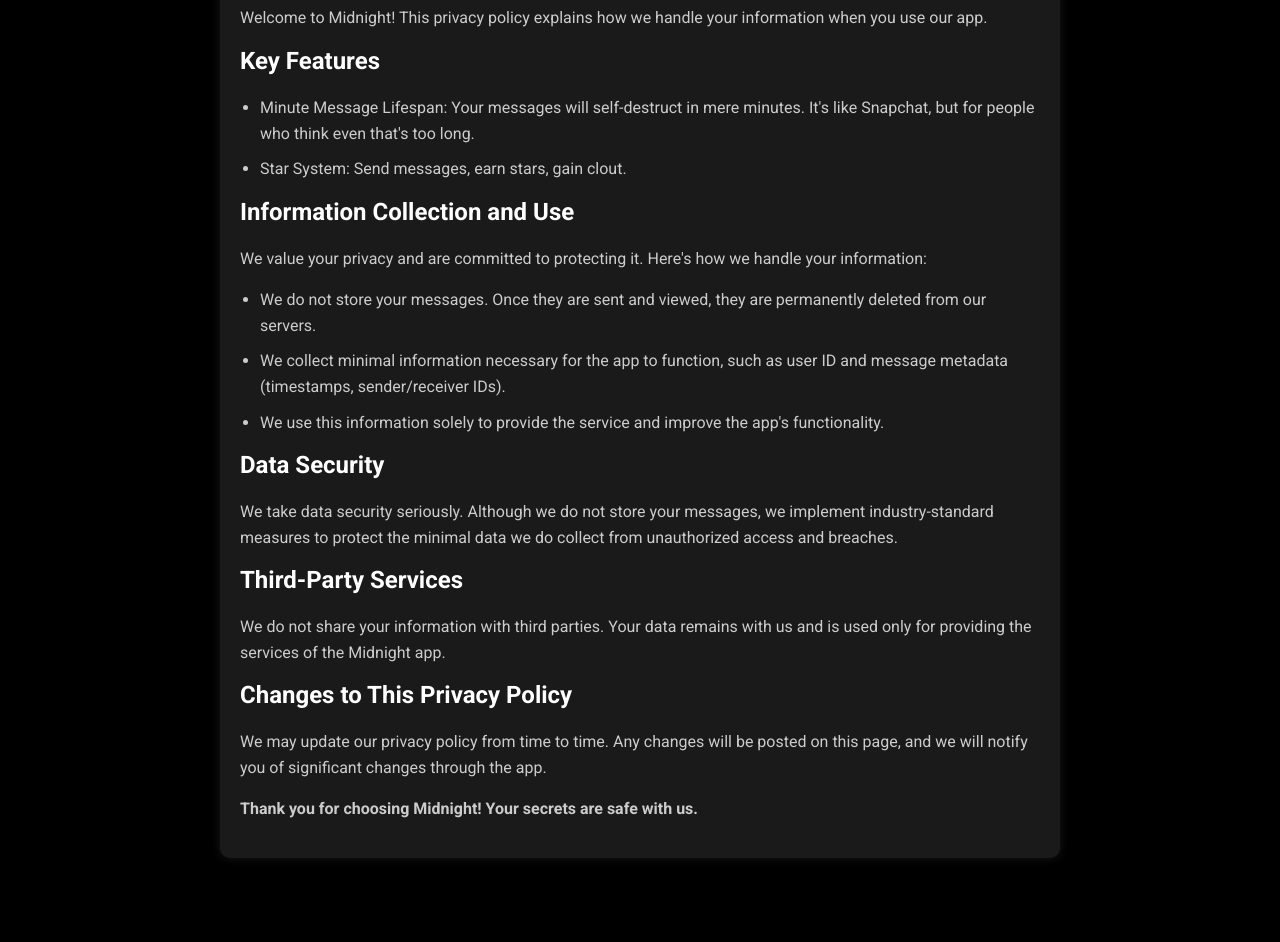
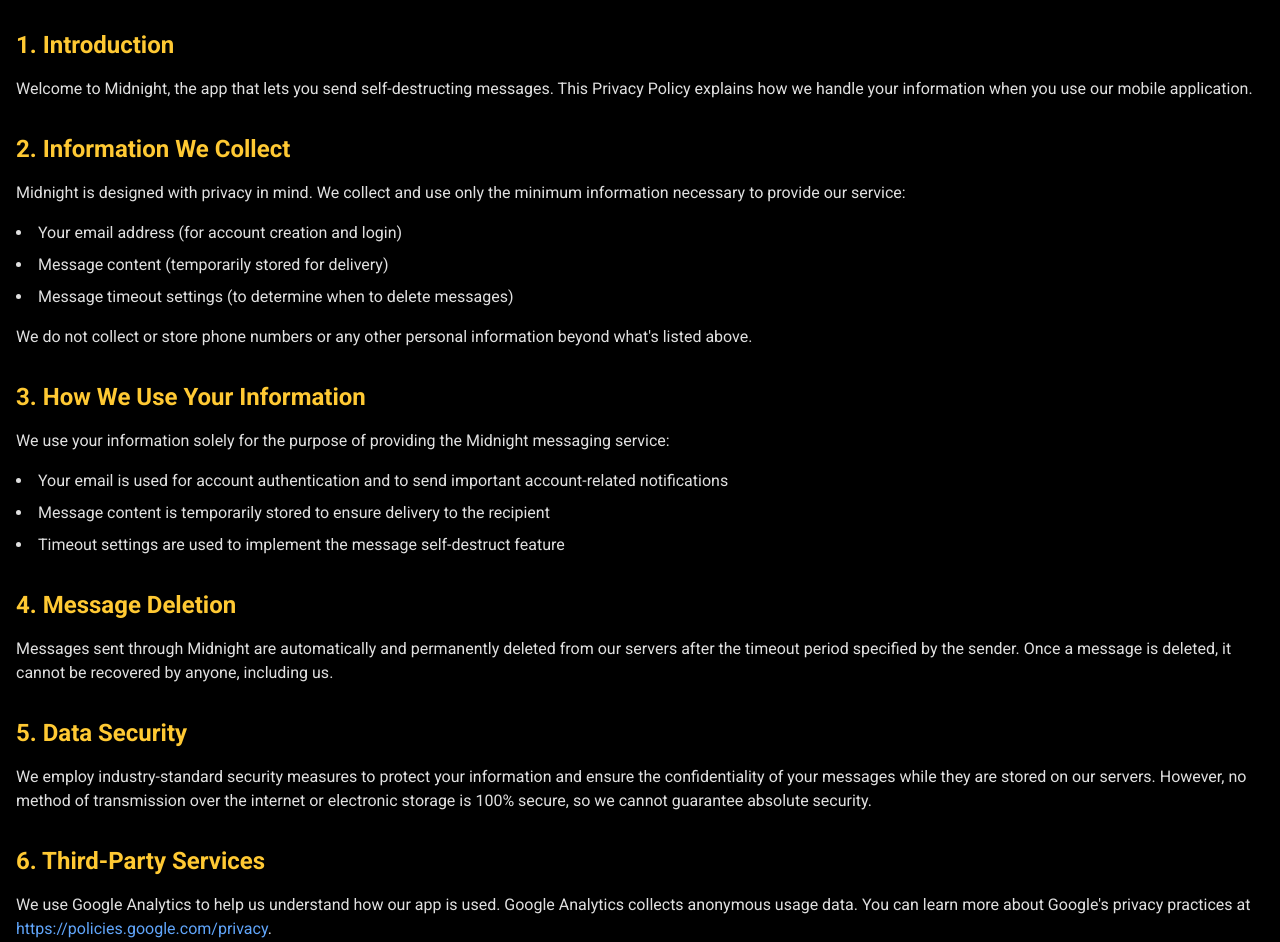
Before and after one commit to Ryguy-1/midnight-website, a plain HTML site: page index.html in a window 1280 px wide. Shown: the part 124-1066 px from the top of the page. Before the commit the page ends 1032 px from the top, so only its background shows below. Drawn offline with nearby package versions, Linux system fonts and the light colour scheme.

Commit message:
good privacy policy

```diff
--- a/index.html
+++ b/index.html
@@ -3,133 +3,149 @@
   <head>
     <meta charset="UTF-8" />
     <meta name="viewport" content="width=device-width, initial-scale=1.0" />
-    <title>Privacy Policy - Midnight App</title>
+    <title>Midnight App - Privacy Policy</title>
     <link
-      href="https://fonts.googleapis.com/css2?family=Roboto:wght@400;700&display=swap"
+      href="https://cdnjs.cloudflare.com/ajax/libs/tailwindcss/2.2.19/tailwind.min.css"
       rel="stylesheet"
     />
     <style>
+      @import url("https://fonts.googleapis.com/css2?family=Roboto:wght@300;400;700&display=swap");
       body {
         font-family: "Roboto", sans-serif;
-        margin: 0;
-        padding: 0;
-        background-color: #000;
-        color: #fff;
-        overflow-x: hidden;
+        background-color: #000000;
+        color: #e0e0e0;
       }
-      .container {
-        max-width: 800px;
-        margin: 50px auto;
-        padding: 20px;
-        background-color: #1a1a1a;
-        box-shadow: 0 0 10px rgba(255, 255, 255, 0.1);
-        border-radius: 10px;
-        animation: fadeIn 1s ease-in-out;
+      .accent-color {
+        color: #ffc933;
       }
-      h1,
-      h2 {
-        color: #fff;
-        margin-top: 0;
-      }
-      p,
-      ul {
-        line-height: 1.6;
-        color: #ccc;
-      }
-      ul {
-        padding-left: 20px;
-      }
-      ul li {
-        margin-bottom: 10px;
-      }
-      @keyframes fadeIn {
-        from {
-          opacity: 0;
-          transform: translateY(20px);
-        }
-        to {
-          opacity: 1;
-          transform: translateY(0);
-        }
-      }
-      @media (max-width: 600px) {
-        .container {
-          margin: 20px;
-          padding: 15px;
-        }
-        h1 {
-          font-size: 1.5rem;
-        }
-        h2 {
-          font-size: 1.25rem;
-        }
+      .accent-border {
+        border-color: #ffc933;
       }
     </style>
   </head>
-  <body>
-    <div class="container">
-      <h1>Privacy Policy</h1>
-      <p>
-        Welcome to Midnight! This privacy policy explains how we handle your
-        information when you use our app.
+  <body class="min-h-screen flex flex-col">
+    <header class="py-6 border-b accent-border">
+      <div class="container mx-auto px-4">
+        <h1 class="text-4xl font-bold text-center accent-color">Midnight</h1>
+        <p class="text-center mt-2 text-gray-400">Privacy Policy</p>
+      </div>
+    </header>
+
+    <main class="flex-grow container mx-auto px-4 py-8">
+      <section class="mb-8">
+        <h2 class="text-2xl font-semibold mb-4 accent-color">
+          1. Introduction
+        </h2>
+        <p class="mb-4">
+          Welcome to Midnight, the app that lets you send self-destructing
+          messages. This Privacy Policy explains how we handle your information
+          when you use our mobile application.
         </p>
+      </section>
 
-      <h2>Key Features</h2>
-      <ul>
+      <section class="mb-8">
+        <h2 class="text-2xl font-semibold mb-4 accent-color">
+          2. Information We Collect
+        </h2>
+        <p class="mb-4">
+          Midnight is designed with privacy in mind. We collect and use only the
+          minimum information necessary to provide our service:
+        </p>
+        <ul class="list-disc list-inside space-y-2 mb-4">
+          <li>Your email address (for account creation and login)</li>
+          <li>Message content (temporarily stored for delivery)</li>
           <li>
-          Minute Message Lifespan: Your messages will self-destruct in mere
-          minutes. It's like Snapchat, but for people who think even that's too
-          long.
+            Message timeout settings (to determine when to delete messages)
           </li>
-        <li>Star System: Send messages, earn stars, gain clout.</li>
         </ul>
+        <p class="mb-4">
+          We do not collect or store phone numbers or any other personal
+          information beyond what's listed above.
+        </p>
+      </section>
 
-      <h2>Information Collection and Use</h2>
-      <p>
-        We value your privacy and are committed to protecting it. Here's how we
-        handle your information:
+      <section class="mb-8">
+        <h2 class="text-2xl font-semibold mb-4 accent-color">
+          3. How We Use Your Information
+        </h2>
+        <p class="mb-4">
+          We use your information solely for the purpose of providing the
+          Midnight messaging service:
         </p>
-      <ul>
+        <ul class="list-disc list-inside space-y-2 mb-4">
           <li>
-          We do not store your messages. Once they are sent and viewed, they are
-          permanently deleted from our servers.
+            Your email is used for account authentication and to send important
+            account-related notifications
           </li>
           <li>
-          We collect minimal information necessary for the app to function, such
-          as user ID and message metadata (timestamps, sender/receiver IDs).
+            Message content is temporarily stored to ensure delivery to the
+            recipient
           </li>
           <li>
-          We use this information solely to provide the service and improve the
-          app's functionality.
+            Timeout settings are used to implement the message self-destruct
+            feature
           </li>
         </ul>
+      </section>
 
-      <h2>Data Security</h2>
-      <p>
-        We take data security seriously. Although we do not store your messages,
-        we implement industry-standard measures to protect the minimal data we
-        do collect from unauthorized access and breaches.
+      <section class="mb-8">
+        <h2 class="text-2xl font-semibold mb-4 accent-color">
+          4. Message Deletion
+        </h2>
+        <p class="mb-4">
+          Messages sent through Midnight are automatically and permanently
+          deleted from our servers after the timeout period specified by the
+          sender. Once a message is deleted, it cannot be recovered by anyone,
+          including us.
         </p>
+      </section>
 
-      <h2>Third-Party Services</h2>
-      <p>
-        We do not share your information with third parties. Your data remains
-        with us and is used only for providing the services of the Midnight app.
+      <section class="mb-8">
+        <h2 class="text-2xl font-semibold mb-4 accent-color">
+          5. Data Security
+        </h2>
+        <p class="mb-4">
+          We employ industry-standard security measures to protect your
+          information and ensure the confidentiality of your messages while they
+          are stored on our servers. However, no method of transmission over the
+          internet or electronic storage is 100% secure, so we cannot guarantee
+          absolute security.
         </p>
+      </section>
 
-      <h2>Changes to This Privacy Policy</h2>
-      <p>
-        We may update our privacy policy from time to time. Any changes will be
-        posted on this page, and we will notify you of significant changes
-        through the app.
+      <section class="mb-8">
+        <h2 class="text-2xl font-semibold mb-4 accent-color">
+          6. Third-Party Services
+        </h2>
+        <p class="mb-4">
+          We use Google Analytics to help us understand how our app is used.
+          Google Analytics collects anonymous usage data. You can learn more
+          about Google's privacy practices at
+          <a
+            href="https://policies.google.com/privacy"
+            class="text-blue-400 hover:text-blue-300"
+            >https://policies.google.com/privacy</a
+          >.
         </p>
+      </section>
 
-      <p>
-        <strong
-          >Thank you for choosing Midnight! Your secrets are safe with
-          us.</strong
-        >
+      <section class="mb-8">
+        <h2 class="text-2xl font-semibold mb-4 accent-color">
+          7. Changes to This Policy
+        </h2>
+        <p class="mb-4">
+          We may update our Privacy Policy from time to time. We will notify you
+          of any changes by posting the new Privacy Policy on this page and
+          updating the "Last updated" date at the bottom of this policy.
         </p>
+      </section>
+    </main>
+
+    <footer class="py-6 mt-12 border-t accent-border">
+      <div class="container mx-auto px-4 text-center text-gray-400">
+        <p>&copy; 2024 Midnight App. All rights reserved.</p>
+        <p class="mt-2">Last updated: August 4, 2024</p>
       </div>
+    </footer>
   </body>
 </html>
```
Lines whose indentation alone changed are shown as unchanged.
